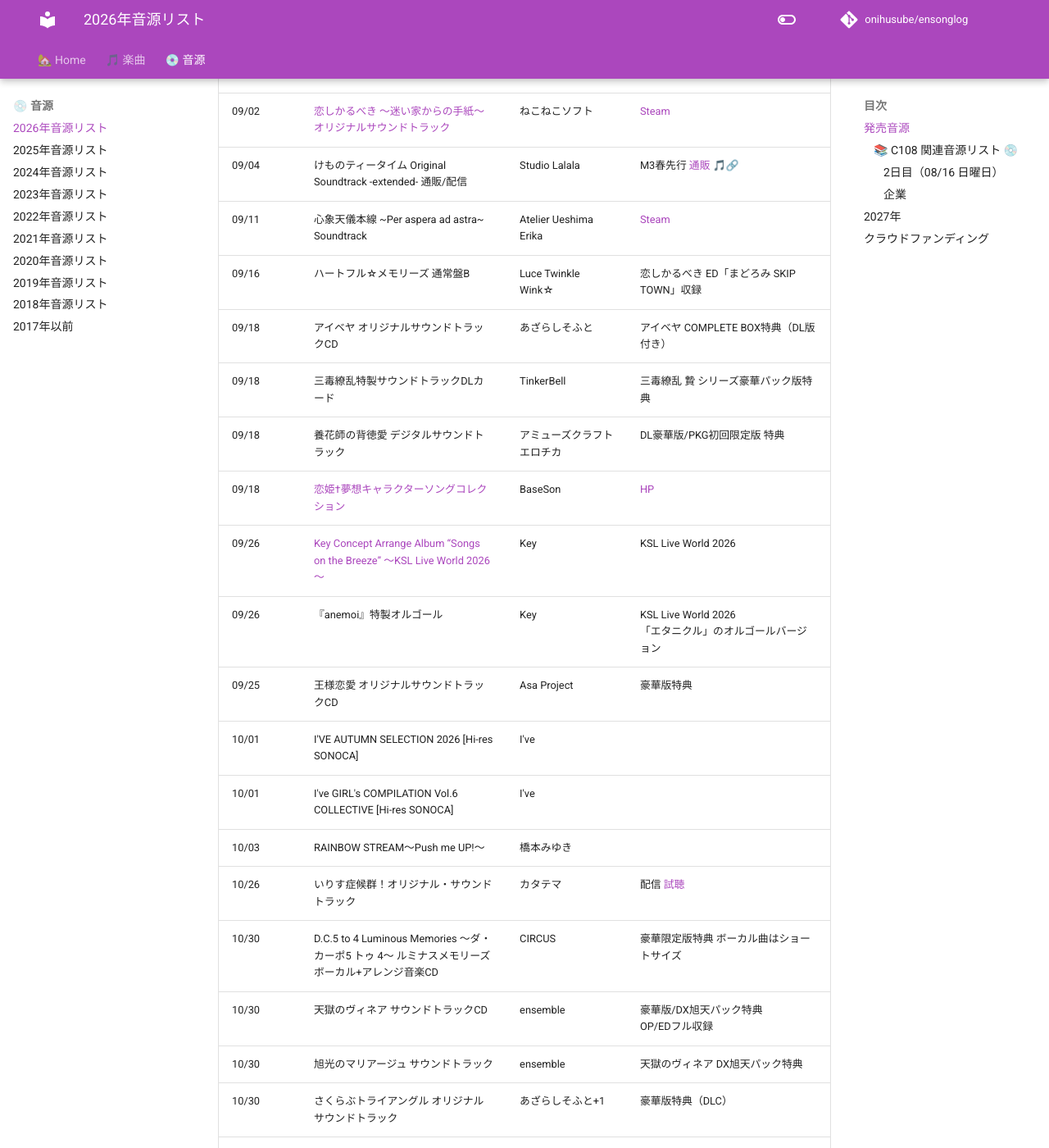
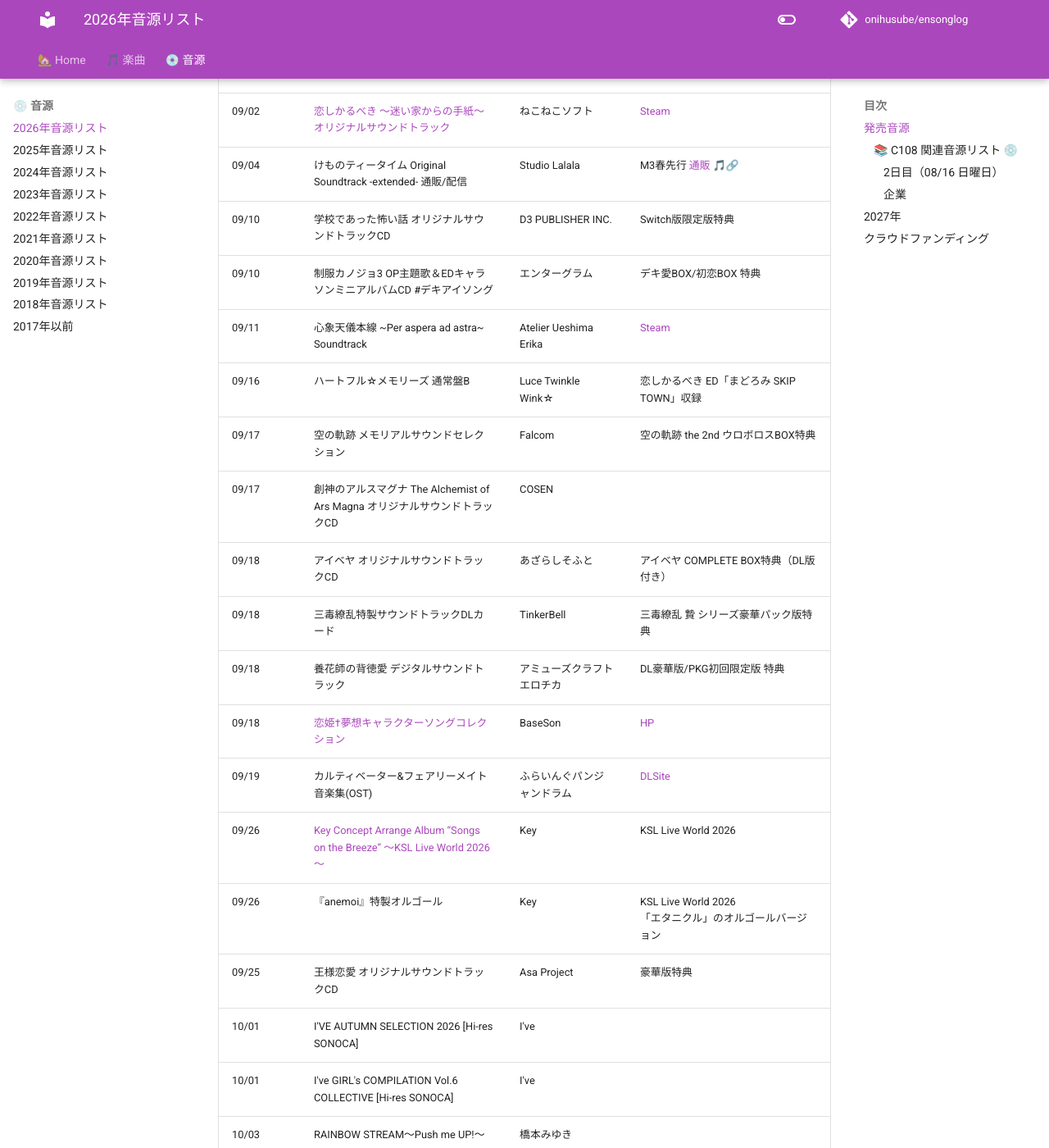
Before and after one commit to onihusube/ensonglog, an MkDocs documentation site: the page built from docs/2026/音源.md, in a window 1280 px wide and 1400 px high, scrolled down 12551 px. Shown: the whole window at 82% size. Built offline with MkDocs 1.6.1 and Material for MkDocs 9.7.7, drawn with Linux system fonts in a browser that asks for light colours; comment, search, counter and statistics services are not loaded.

Commit message:
音源追加

```diff
--- a/docs/2026/音源.md
+++ b/docs/2026/音源.md
@@ -182,12 +182,17 @@
 | 08/28 | メイクラ OPソングCD | あざらしそふと+1 | 豪華版特典 |
 | 09/02 | [恋しかるべき ～迷い家からの手紙～ オリジナルサウンドトラック](./音源個別/恋しかるべきオリジナルサウンドトラック.md) | ねこねこソフト | [Steam](https://store.steampowered.com/app/5063230/_/) |
 | 09/04 | けものティータイム Original Soundtrack -extended- 通販/配信 | Studio Lalala | M3春先行 [通販](https://snailmerch.com/ja-jp/products/kemono-teatime-original-soundtrack-extended) [🎵🔗](https://linkco.re/3F4UT8bC) |
+| 09/10 | 学校であった怖い話 オリジナルサウンドトラックCD | D3 PUBLISHER INC. | Switch版限定版特典 |
+| 09/10 | 制服カノジョ3 OP主題歌＆EDキャラソンミニアルバムCD #デキアイソング | エンターグラム | デキ愛BOX/初恋BOX 特典 |
 | 09/11 | 心象天儀本線 ~Per aspera ad astra~ Soundtrack | Atelier Ueshima Erika | [Steam](https://store.steampowered.com/app/5039620/_Per_aspera_ad_astra_Soundtrack/) |
 | 09/16 | ハートフル☆メモリーズ 通常盤B | Luce Twinkle Wink☆ | 恋しかるべき ED「まどろみ SKIP TOWN」収録 |
+| 09/17 | 空の軌跡 メモリアルサウンドセレクション | Falcom | 空の軌跡 the 2nd ウロボロスBOX特典 |
+| 09/17 | 創神のアルスマグナ The Alchemist of Ars Magna オリジナルサウンドトラックCD | COSEN |  |
 | 09/18 | アイベヤ オリジナルサウンドトラックCD | あざらしそふと | アイベヤ COMPLETE BOX特典（DL版付き） |
 | 09/18 | 三毒繚乱特製サウンドトラックDLカード | TinkerBell | 三毒繚乱 贄 シリーズ豪華パック版特典 |
 | 09/18 | 養花師の背徳愛 デジタルサウンドトラック | アミューズクラフトエロチカ | DL豪華版/PKG初回限定版 特典 |
 | 09/18 | [恋姫†夢想キャラクターソングコレクション](./音源個別/恋姫†夢想キャラクターソングコレクション.md) | BaseSon | [HP](https://baseson.nexton-net.jp/koihime-csc/) |
+| 09/19 | カルティベーター&フェアリーメイト 音楽集(OST) | ふらいんぐパンジャンドラム | [DLSite](https://www.dlsite.com/maniax/work/=/product_id/RJ01697402.html) |
 | 09/26 | [Key Concept Arrange Album “Songs on the Breeze” ～KSL Live World 2026～](./音源個別/Key%20Concept%20Arrange%20Album%20“Songs%20on%20the%20Breeze”.md) | Key | KSL Live World 2026 |
 | 09/26 | 『anemoi』特製オルゴール | Key | KSL Live World 2026 </br> 「エタニクル」のオルゴールバージョン |
 | 09/25 | 王様恋愛 オリジナルサウンドトラックCD | Asa Project | 豪華版特典 |
```
